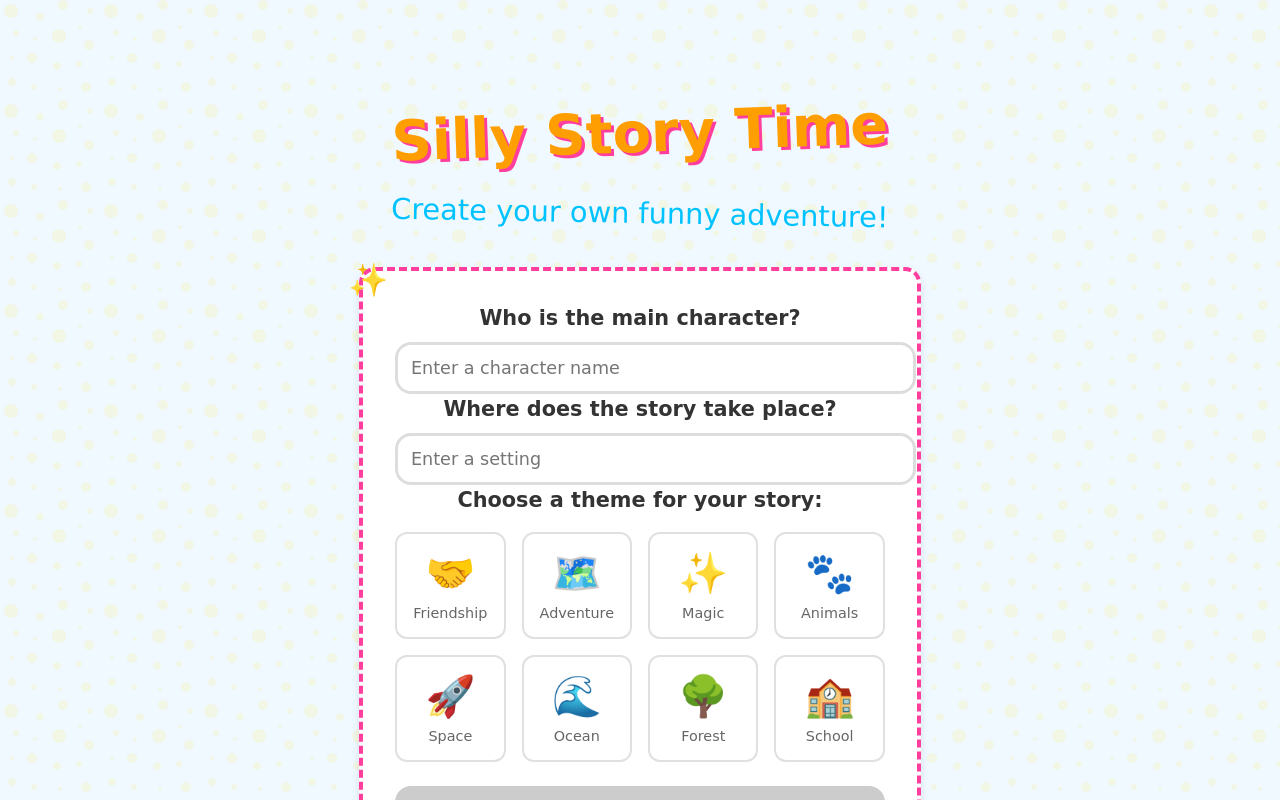
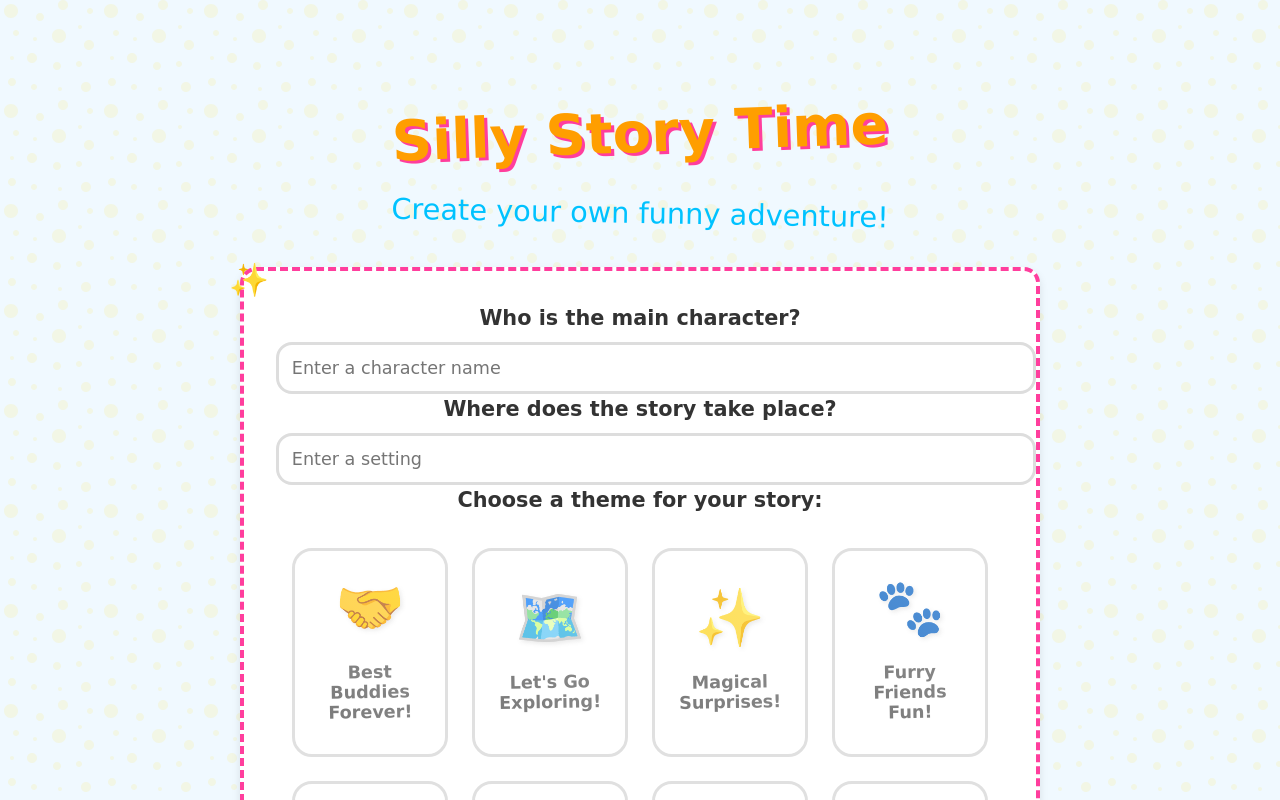
Before and after one commit to thinkscientist/ChildrenStorytime, a React (Vite) app: page / in a window 1280 px wide. Shown: the top 800 px of the page. Built offline with nearby package versions, Linux system fonts and the light colour scheme.

Commit message:
added better icons

```diff
--- a/src/App.css
+++ b/src/App.css
@@ -339,8 +339,9 @@ textarea {
 .theme-grid {
   display: grid;
   grid-template-columns: repeat(4, 1fr);
-  gap: 1rem;
+  gap: 1.5rem;
   margin-top: 1rem;
+  padding: 1rem;
 }
 
 .theme-button {
@@ -348,34 +349,74 @@ textarea {
   flex-direction: column;
   align-items: center;
   justify-content: center;
-  padding: 1rem;
-  border: 2px solid #e0e0e0;
-  border-radius: 12px;
+  padding: 1.5rem;
+  border: 3px solid #e0e0e0;
+  border-radius: 20px;
   background: white;
   cursor: pointer;
   transition: all 0.3s ease;
-  min-height: 100px;
+  min-height: 120px;
+  position: relative;
+  overflow: hidden;
+}
+
+.theme-button::before {
+  content: '';
+  position: absolute;
+  top: 0;
+  left: 0;
+  right: 0;
+  bottom: 0;
+  background: linear-gradient(45deg, rgba(255,255,255,0.1), rgba(255,255,255,0.3));
+  z-index: 1;
 }
 
 .theme-button:hover {
-  transform: translateY(-2px);
-  box-shadow: 0 4px 8px rgba(0, 0, 0, 0.1);
+  transform: translateY(-5px) scale(1.05);
+  box-shadow: 0 8px 16px rgba(0, 0, 0, 0.1);
   border-color: #ff9ecd;
+  animation: wiggle 0.5s ease;
 }
 
 .theme-button.selected {
   border-color: #ff9ecd;
   background-color: #fff5f9;
-  box-shadow: 0 4px 8px rgba(255, 158, 205, 0.2);
+  box-shadow: 0 8px 16px rgba(255, 158, 205, 0.3);
+  animation: pulse 2s infinite;
 }
 
 .theme-emoji {
-  font-size: 2.5rem;
-  margin-bottom: 0.5rem;
+  font-size: 3.5rem;
+  margin-bottom: 0.8rem;
+  filter: drop-shadow(2px 2px 2px rgba(0,0,0,0.1));
+  transition: transform 0.3s ease;
+}
+
+.theme-button:hover .theme-emoji {
+  transform: scale(1.2) rotate(5deg);
 }
 
 .theme-label {
-  font-size: 0.9rem;
+  font-family: 'Comic Sans MS', 'Comic Sans', cursive;
+  font-size: 1.1rem;
   color: #666;
   text-align: center;
+  font-weight: bold;
+  text-shadow: 1px 1px 0 rgba(255,255,255,0.8);
+  padding: 0.5rem;
+  background: rgba(255,255,255,0.8);
+  border-radius: 10px;
+  transform: rotate(-1deg);
 }
+
+@keyframes wiggle {
+  0%, 100% { transform: translateY(-5px) scale(1.05) rotate(0deg); }
+  25% { transform: translateY(-5px) scale(1.05) rotate(-2deg); }
+  75% { transform: translateY(-5px) scale(1.05) rotate(2deg); }
+}
+
+@keyframes pulse {
+  0% { transform: scale(1); }
+  50% { transform: scale(1.05); }
+  100% { transform: scale(1); }
+}
--- a/src/App.tsx
+++ b/src/App.tsx
@@ -19,14 +19,14 @@ function App() {
   const [error, setError] = useState<string>('');
 
   const themes = [
-    { id: 'friendship', emoji: '🤝', label: 'Friendship' },
-    { id: 'adventure', emoji: '🗺️', label: 'Adventure' },
-    { id: 'magic', emoji: '✨', label: 'Magic' },
-    { id: 'animals', emoji: '🐾', label: 'Animals' },
-    { id: 'space', emoji: '🚀', label: 'Space' },
-    { id: 'ocean', emoji: '🌊', label: 'Ocean' },
-    { id: 'forest', emoji: '🌳', label: 'Forest' },
-    { id: 'school', emoji: '🏫', label: 'School' }
+    { id: 'friendship', emoji: '🤝', label: 'Best Buddies Forever!' },
+    { id: 'adventure', emoji: '🗺️', label: 'Let\'s Go Exploring!' },
+    { id: 'magic', emoji: '✨', label: 'Magical Surprises!' },
+    { id: 'animals', emoji: '🐾', label: 'Furry Friends Fun!' },
+    { id: 'space', emoji: '🚀', label: 'Zoom to the Stars!' },
+    { id: 'ocean', emoji: '🌊', label: 'Splashy Sea Fun!' },
+    { id: 'forest', emoji: '🌳', label: 'Woodland Wonders!' },
+    { id: 'school', emoji: '🏫', label: 'Learning is Fun!' }
   ];
 
   const handleInputChange = (field: string, value: string) => {
```
